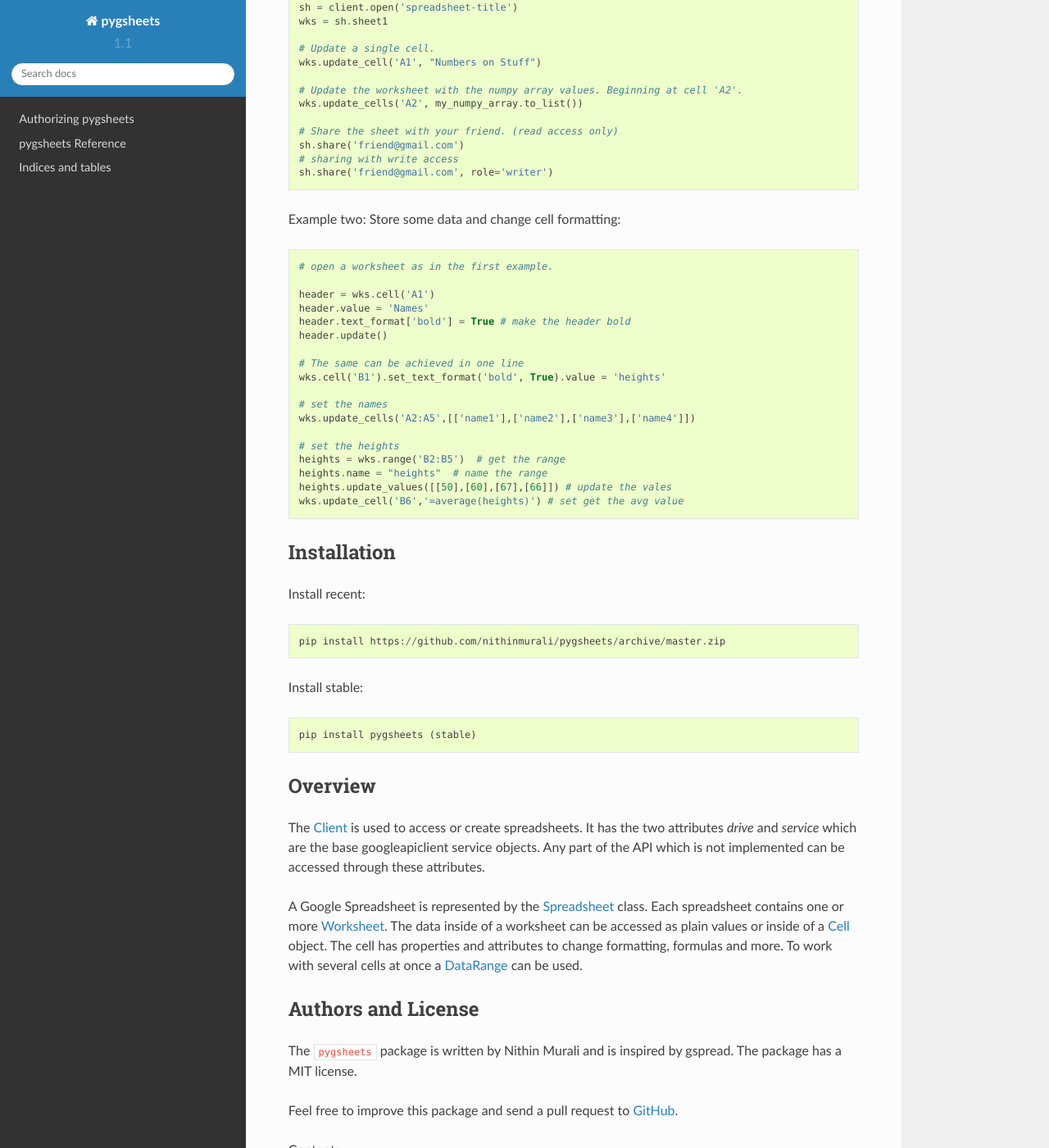
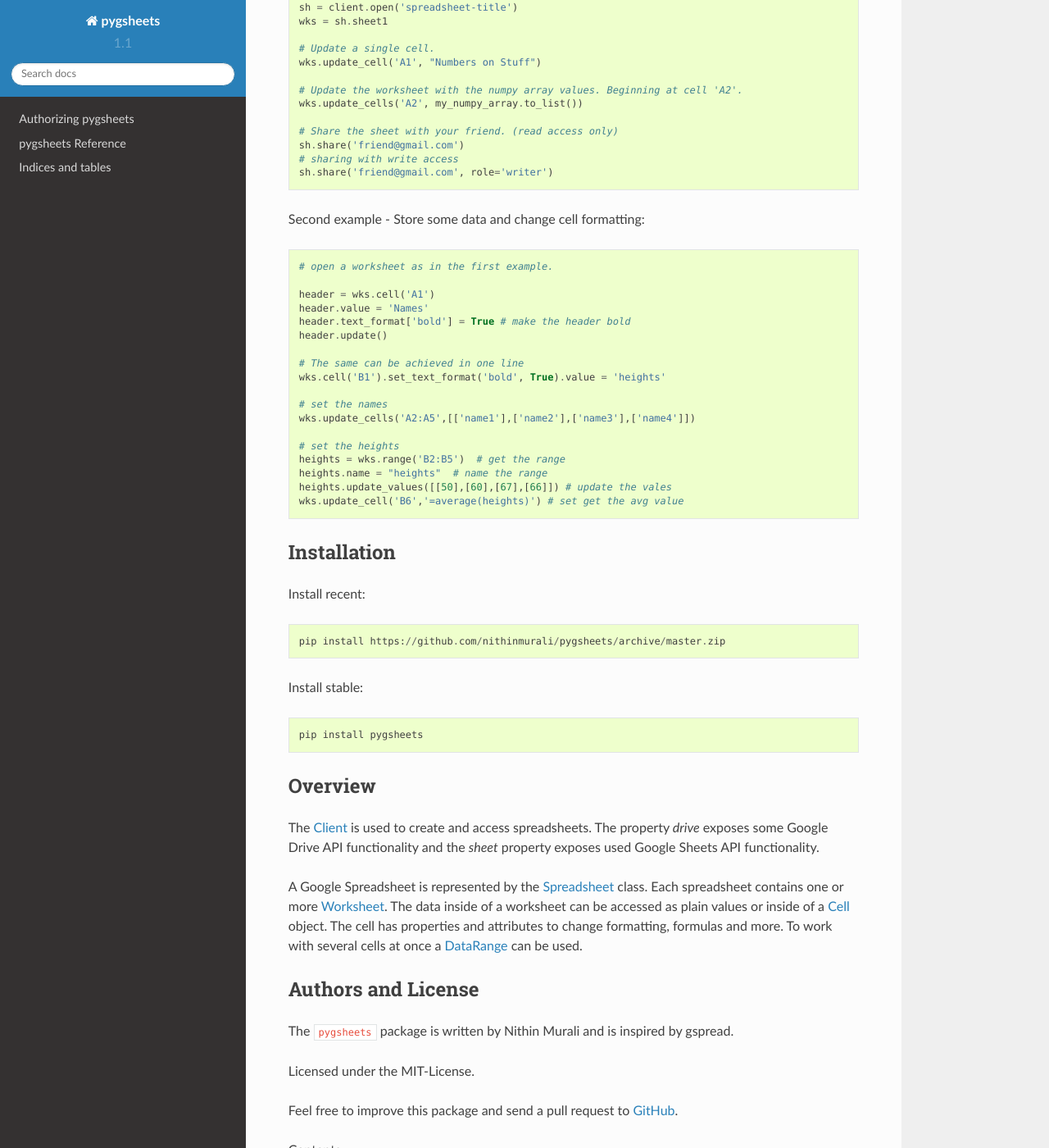
Before and after one commit to nithinmurali/pygsheets, a Sphinx documentation site: the page built from docs/source/index.rst, in a window 1280 px wide and 1400 px high, scrolled down 680 px. Shown: the whole window at 82% size. Built offline with Sphinx 7.4.7 and the Read the Docs theme 2.0.0, drawn with Linux system fonts in a browser that asks for light colours; some of the changed text lies outside the part shown.

Commit message:
Improved index documentation.

```diff
--- a/docs/source/index.rst
+++ b/docs/source/index.rst
@@ -24,8 +24,7 @@ Features
 
 Small Example
 -------------
-First example : Share a numpy array with a friend.
-::
+First example - Share a numpy array with a friend::
 
    import pygsheets
 
@@ -46,8 +45,8 @@ First example : Share a numpy array with a friend.
    # sharing with write access
    sh.share('friend@gmail.com', role='writer')
 
-Example two: Store some data and change cell formatting:
-::
+Second example - Store some data and change cell formatting::
+
    # open a worksheet as in the first example.
 
    header = wks.cell('A1')
@@ -77,13 +76,12 @@ Install recent::
 
 Install stable::
 
-   pip install pygsheets (stable)
+   pip install pygsheets
 
 Overview
 --------
-The :ref:`client` is used to access or create spreadsheets. It has the two attributes `drive` and `service` which
-are the base googleapiclient service objects. Any part of the API which is not implemented can be accessed through these
-attributes.
+The :ref:`client` is used to create and access spreadsheets. The property `drive` exposes some Google Drive API
+functionality and the `sheet` property exposes used Google Sheets API functionality.
 
 A Google Spreadsheet is represented by the :ref:`spreadsheet` class. Each spreadsheet contains one or more :ref:`worksheet`.
 The data inside of a worksheet can be accessed as plain values or inside of a :ref:`cell` object. The cell has properties
@@ -94,7 +92,8 @@ Authors and License
 -------------------
 
 The ``pygsheets`` package is written by Nithin Murali and is inspired by gspread.
-The package has a MIT license.
+
+Licensed under the MIT-License.
 
 Feel free to improve this package and send a pull request to GitHub_.
 
```
